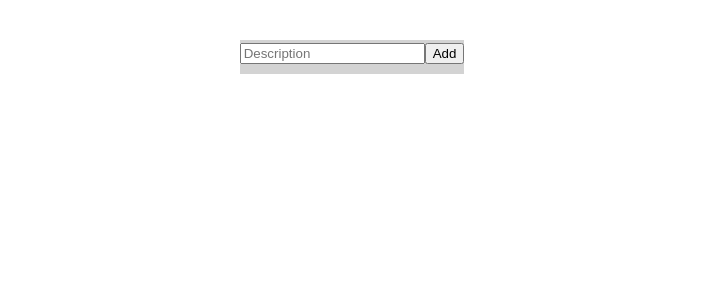
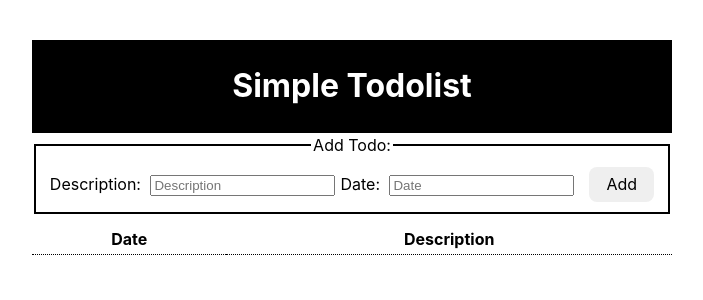
Before and after one commit to Phoolis/todo-ag-grid, a React (Vite) app: page / in a window 1280 px wide. Shown: the top 300 px of the page, without its empty margins (288-991 px from the left). Built offline with nearby package versions, Linux system fonts and the light colour scheme.

Commit message:
Add date column to todolist and css-stylings

```diff
--- a/src/App.css
+++ b/src/App.css
@@ -2,11 +2,7 @@
   max-width: 1280px;
   margin: 0 auto;
   padding: 2rem;
-  text-align: left;
-}
-
-.App {
-  background-color: lightgrey;
+  text-align: center;
 }
 
 .App table {
@@ -15,8 +11,37 @@
   margin-top: 10px;
 }
 
+#todo_title {
+  color: white;
+  background-color: black;
+  padding: 1px;
+}
+
+#todo_input {
+  width: 640px;
+}
+
+#todo_input fieldset {
+  border: 2px solid black;
+  padding: 10px;
+  position: relative;
+}
+
+#todo_input input {
+  margin: 5px;
+}
+
 table th,
 table td {
-  border: 1px solid black;
-  padding: 6px;
+  border-bottom: 1px dotted black;
+  padding: 3px;
 }
+
+button {
+  border-radius: 8px;
+  border: 1px solid transparent;
+  font-size: 1em;
+  font-family: inherit;
+  padding: 0.4em 1em;
+  margin-left: 10px;
+}
--- a/src/TodoList.jsx
+++ b/src/TodoList.jsx
@@ -3,29 +3,39 @@ import { useState } from "react";
 import TodoTable from "./TodoTable";
 
 export default function TodoList() {
-    const [desc, setDesc] = useState("");
+    const [descDate, setDescDate] = useState({description: "", date: ""});
     const [todos, setTodos] = useState([]);
 
+
     const handleChange = (event) => {
-        setDesc(event.target.value);
+        setDescDate({ ...descDate, [event.target.name]: event.target.value});
     };
 
     // Remember to call preventDefault() if using form
     const addTodo = () => {
-        if (!desc) {
+        if (!descDate) {
             alert("Write a description for the todo item");
             return;
         } else {
-        setTodos([...todos, desc]);
-        setDesc("");
+        setTodos([...todos, descDate]);
+        setDescDate({description: "", date: ""});
         }
     };
 
     return(
         <>
-        <input placeholder="Description" onChange={handleChange} value={desc} />
-        <button onClick={addTodo}>Add</button>
-        <TodoTable todos={ todos } />
+        <div id="todo_title">
+            <h1>Simple Todolist</h1>
+        </div>
+        <div id="todo_input">
+            <fieldset>
+                <legend>Add Todo:</legend>
+                Description: <input name="description" placeholder="Description" onChange={handleChange} value={descDate.description} />
+                Date: <input name="date" placeholder="Date" onChange={handleChange} value={descDate.date}/>
+                <button onClick={addTodo}>Add</button>
+            </fieldset>
+        </div>
+            <TodoTable todos={ todos } />
         </>
     );
 }
--- a/src/TodoTable.jsx
+++ b/src/TodoTable.jsx
@@ -2,9 +2,14 @@ function TodoTable({ todos }) {
     return (
     <table>
             <tbody>
+                <tr>
+                    <th>Date</th>
+                    <th>Description</th>
+                </tr>
                 {todos.map((todo, index) => (
                     <tr key={index}>
-                        <td>{todo}</td>
+                        <td>{todo.date}</td>
+                        <td>{todo.description}</td>
                     </tr>
                 ))}
             </tbody>
```
